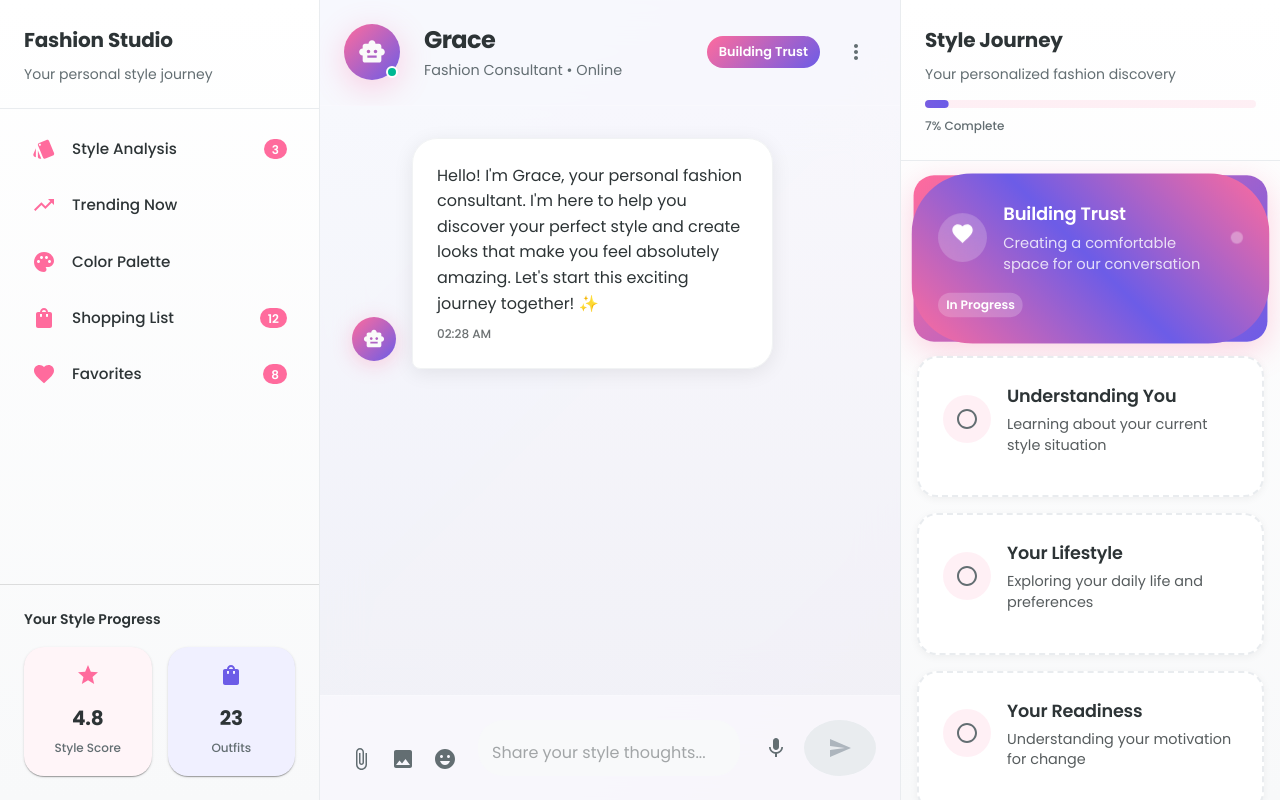
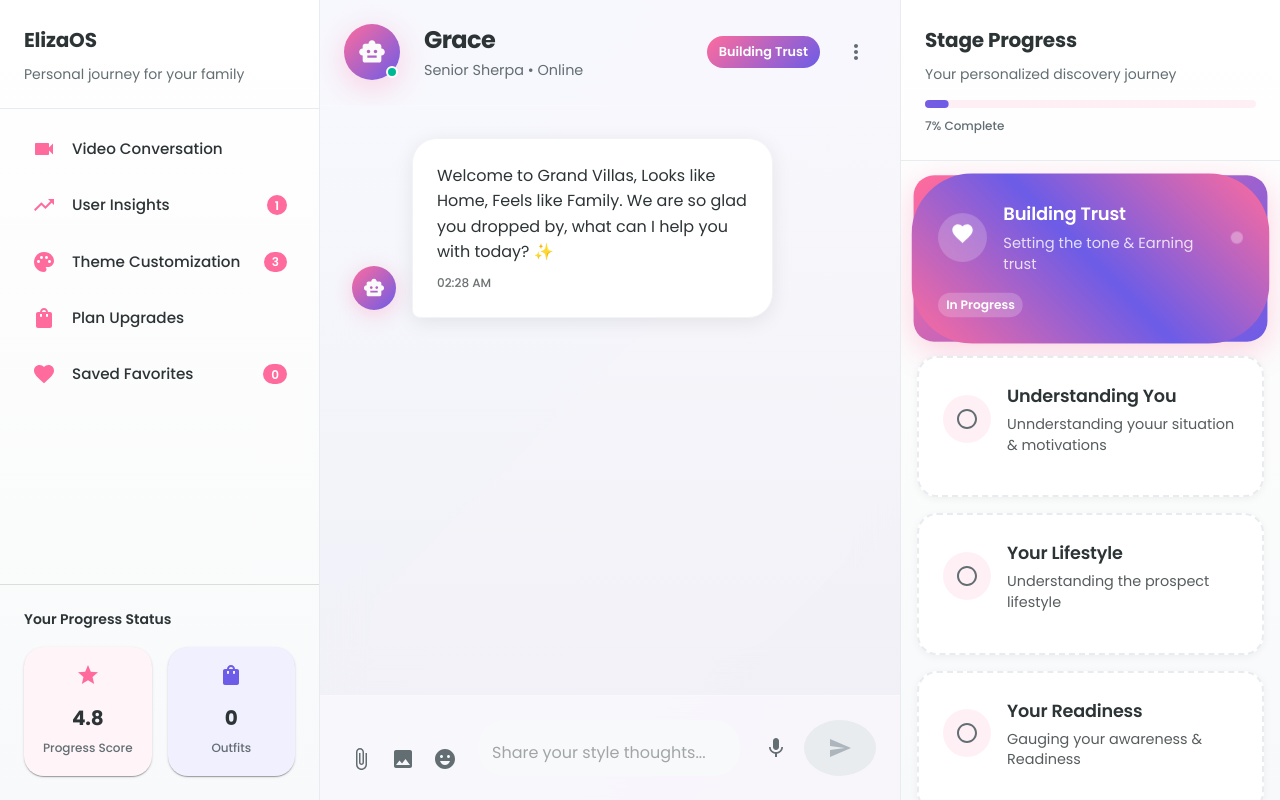
Before and after one commit to maxdevfranklin/eliza-frontend, a React (Create React App) app: page / in a window 1280 px wide. Built offline with nearby package versions, Linux system fonts and the light colour scheme.

Commit message:
♻️  Refactor user service for better notification

```diff
--- a/src/App.tsx
+++ b/src/App.tsx
@@ -32,7 +32,9 @@ import {
   StepContent,
   Collapse,
   Zoom,
-  Grow
+  Grow,
+  Alert,
+  AlertTitle
 } from '@mui/material';
 import type { GridProps } from '@mui/material/Grid';
 import SendIcon from '@mui/icons-material/Send';
@@ -57,6 +59,7 @@ import FiberManualRecord from '@mui/icons-material/FiberManualRecord';
 import PlayArrowIcon from '@mui/icons-material/PlayArrow';
 import AutoAwesomeIcon from '@mui/icons-material/AutoAwesome';
 import TrendingFlatIcon from '@mui/icons-material/TrendingFlat';
+import VideocamIcon from '@mui/icons-material/Videocam';
 import axios from 'axios';
 
 const theme = createTheme({
@@ -181,18 +184,18 @@ const stepLabels = {
   lifestyle_discovery: 'Your Lifestyle',
   readiness_discovery: 'Your Readiness',
   priorities_discovery: 'Your Priorities',
-  needs_matching: 'Finding Matches',
+  needs_matching: 'Needs Matching',
   visit_transition: 'Next Steps'
 };
 
 const stepDescriptions = {
-  trust_building: 'Creating a comfortable space for our conversation',
-  situation_discovery: 'Learning about your current style situation',
-  lifestyle_discovery: 'Exploring your daily life and preferences',
-  readiness_discovery: 'Understanding your motivation for change',
-  priorities_discovery: 'Identifying what matters most to you',
-  needs_matching: 'Finding perfect style solutions for you',
-  visit_transition: 'Planning your next fashion journey steps'
+  trust_building: 'Setting the tone & Earning trust',
+  situation_discovery: 'Unnderstanding youur situation & motivations',
+  lifestyle_discovery: 'Understanding the prospect lifestyle',
+  readiness_discovery: 'Gauging your awareness & Readiness',
+  priorities_discovery: 'Understanding priorities in a community',
+  needs_matching: 'Connecting priorities to community',
+  visit_transition: 'Transitioning to a visit'
 };
 
 const stepIcons = {
@@ -206,18 +209,18 @@ const stepIcons = {
 };
 
 const sidebarItems = [
-  { icon: <StyleIcon />, text: 'Style Analysis', badge: '3' },
-  { icon: <TrendingUpIcon />, text: 'Trending Now', badge: null },
-  { icon: <PaletteIcon />, text: 'Color Palette', badge: null },
-  { icon: <ShoppingBagIcon />, text: 'Shopping List', badge: '12' },
-  { icon: <FavoriteIcon />, text: 'Favorites', badge: '8' },
+  { icon: <VideocamIcon />, text: 'Video Conversation', badge: null },
+  { icon: <TrendingUpIcon />, text: 'User Insights', badge: '1' },
+  { icon: <PaletteIcon />, text: 'Theme Customization', badge: '3' },
+  { icon: <ShoppingBagIcon />, text: 'Plan Upgrades', badge: null },
+  { icon: <FavoriteIcon />, text: 'Saved Favorites', badge: '0' },
 ];
 
 function App() {
   const [messages, setMessages] = useState<Message[]>([
     {
       id: 'initial-message',
-      text: "Hello! I'm Grace, your personal fashion consultant. I'm here to help you discover your perfect style and create looks that make you feel absolutely amazing. Let's start this exciting journey together! ✨",
+      text: "Welcome to Grand Villas, Looks like Home, Feels like Family.  We are so glad you dropped by, what can I help you with today? ✨",
       sender: 'grace',
       timestamp: new Date(),
     }
@@ -229,6 +232,8 @@ function App() {
   const [isTyping, setIsTyping] = useState(false);
   const [sidebarOpen, setSidebarOpen] = useState(false);
   const [stepNotification, setStepNotification] = useState<DialogStep | null>(null);
+  const [stageNotRecognized, setStageNotRecognized] = useState(false);
+  const [isRecognizingStage, setIsRecognizingStage] = useState(false);
   const messagesEndRef = useRef<null | HTMLDivElement>(null);
   const isMobile = useMediaQuery(theme.breakpoints.down('md'));
 
@@ -288,6 +293,8 @@ function App() {
     setInput('');
     setIsLoading(true);
     setIsTyping(true);
+    setStageNotRecognized(false); // Reset stage recognition state
+    setIsRecognizingStage(true); // Set recognizing state to true
 
     try {
       const response = await axios.post('https://eliza-backend-production-4791.up.railway.app/01c95267-dd29-02bc-a9ad-d243b05a8d51/message', {
@@ -326,7 +333,11 @@ function App() {
           if (dialogSteps.includes(frontendStage)) {
             console.log('Updating stage to:', frontendStage); // Debug log
             handleStepProgress(frontendStage);
+          } else {
+            setStageNotRecognized(true);
           }
+        } else {
+          setStageNotRecognized(true);
         }
       } else {
         // Handle single response or error case
@@ -353,6 +364,7 @@ function App() {
     } finally {
       setIsLoading(false);
       setIsTyping(false);
+      setIsRecognizingStage(false); // Reset recognizing state
     }
   }, [input, isLoading, generateMessageId, handleStepProgress]);
 
@@ -530,10 +542,10 @@ function App() {
         {/* Step Progress Header */}
         <Box sx={{ p: 3, borderBottom: '1px solid #e9ecef' }}>
           <Typography variant="h6" sx={{ fontWeight: 700, color: '#2d3436', mb: 1 }}>
-            Style Journey
+            Stage Progress
           </Typography>
           <Typography variant="body2" sx={{ color: '#636e72', mb: 2 }}>
-            Your personalized fashion discovery
+            Your personalized discovery journey
           </Typography>
           <LinearProgress
             variant="determinate"
@@ -768,10 +780,10 @@ function App() {
       {/* Sidebar Header */}
       <Box sx={{ p: 3, borderBottom: '1px solid #e9ecef' }}>
         <Typography variant="h6" sx={{ fontWeight: 700, color: '#2d3436', mb: 1 }}>
-          Fashion Studio
+          ElizaOS
         </Typography>
         <Typography variant="body2" sx={{ color: '#636e72' }}>
-          Your personal style journey
+          Personal journey for your family
         </Typography>
       </Box>
 
@@ -823,8 +835,41 @@ function App() {
       {/* Style Stats */}
       <Box sx={{ p: 3 }}>
         <Typography variant="subtitle2" sx={{ fontWeight: 600, mb: 2, color: '#2d3436' }}>
-          Your Style Progress
+          Your Progress Status
         </Typography>
+        {stageNotRecognized ? (
+          <Alert
+            severity="warning"
+            sx={{
+              mb: 2,
+              '& .MuiAlert-icon': {
+                color: '#ff6b9d'
+              },
+              '& .MuiAlert-message': {
+                color: '#2d3436'
+              }
+            }}
+          >
+            <AlertTitle sx={{ color: '#2d3436', fontWeight: 600 }}>Stage Not Recognized</AlertTitle>
+            The conversation is not progressing through the expected stages. Please try to stay focused on the current topic.
+          </Alert>
+        ) : isRecognizingStage ? (
+          <Alert
+            severity="info"
+            sx={{
+              mb: 2,
+              '& .MuiAlert-icon': {
+                color: '#6c5ce7'
+              },
+              '& .MuiAlert-message': {
+                color: '#2d3436'
+              }
+            }}
+          >
+            <AlertTitle sx={{ color: '#2d3436', fontWeight: 600 }}>Now Recognizing Step</AlertTitle>
+            Processing your response to determine the next stage...
+          </Alert>
+        ) : (
           <Box sx={{ display: 'flex', gap: 2 }}>
             <Box sx={{ flex: 1 }}>
               <Card sx={{ textAlign: 'center', p: 2, backgroundColor: '#fff5f8' }}>
@@ -833,7 +878,7 @@ function App() {
                   4.8
                 </Typography>
                 <Typography variant="caption" sx={{ color: '#636e72' }}>
-                Style Score
+                  Progress Score
                 </Typography>
               </Card>
             </Box>
@@ -841,7 +886,7 @@ function App() {
               <Card sx={{ textAlign: 'center', p: 2, backgroundColor: '#f0f0ff' }}>
                 <ShoppingBagIcon sx={{ color: '#6c5ce7', mb: 1 }} />
                 <Typography variant="h6" sx={{ fontWeight: 700, color: '#2d3436' }}>
-                23
+                  0
                 </Typography>
                 <Typography variant="caption" sx={{ color: '#636e72' }}>
                   Outfits
@@ -849,6 +894,7 @@ function App() {
               </Card>
             </Box>
           </Box>
+        )}
       </Box>
     </Box>
   ));
@@ -939,7 +985,7 @@ function App() {
                     Grace
                   </Typography>
                   <Typography variant="body2" sx={{ color: '#636e72', fontSize: '0.9rem' }}>
-                    Fashion Consultant • Online
+                    Senior Sherpa • Online
                   </Typography>
                 </Box>
               </Box>
```
Lines whose indentation alone changed are shown as unchanged.
